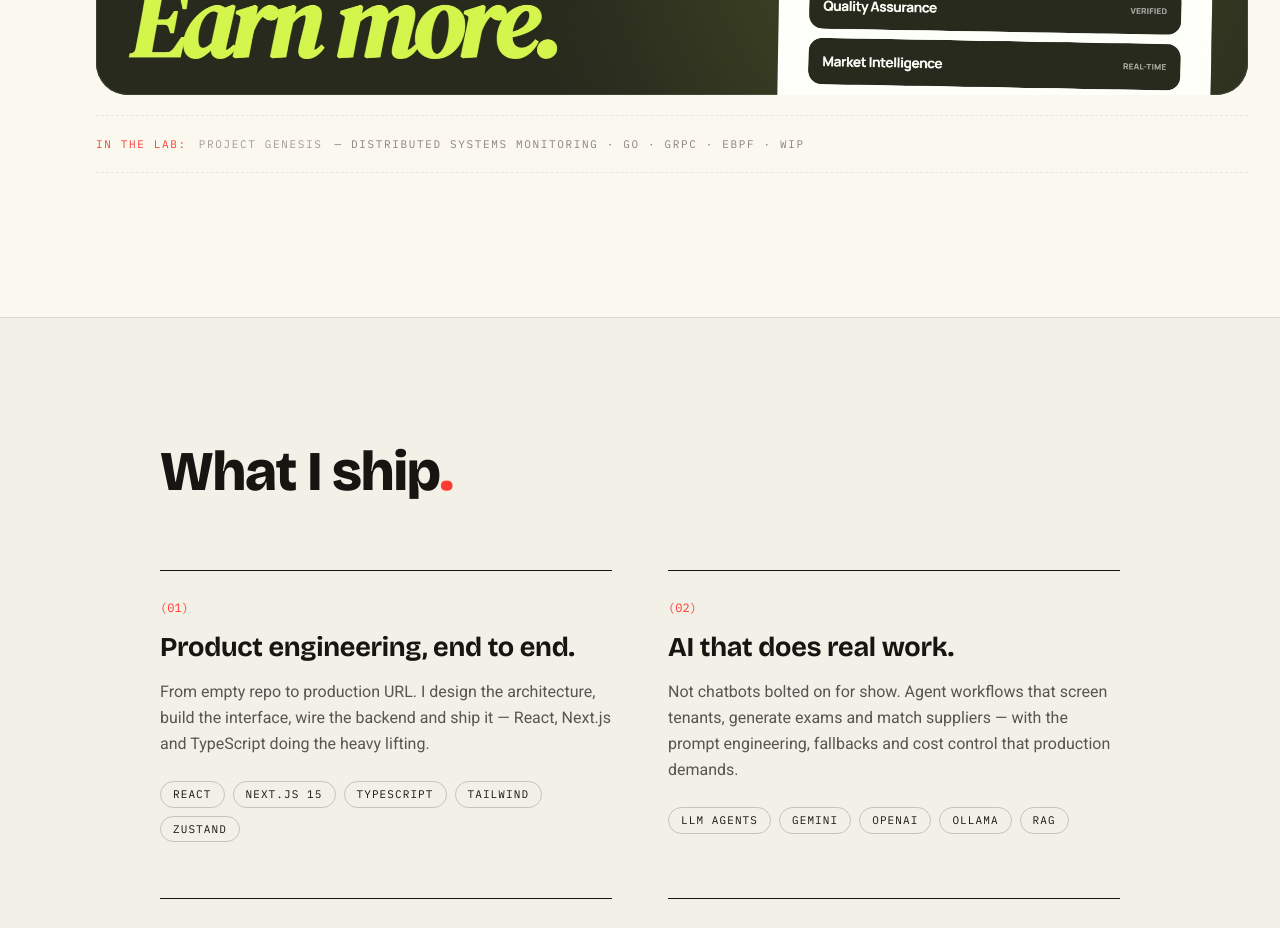
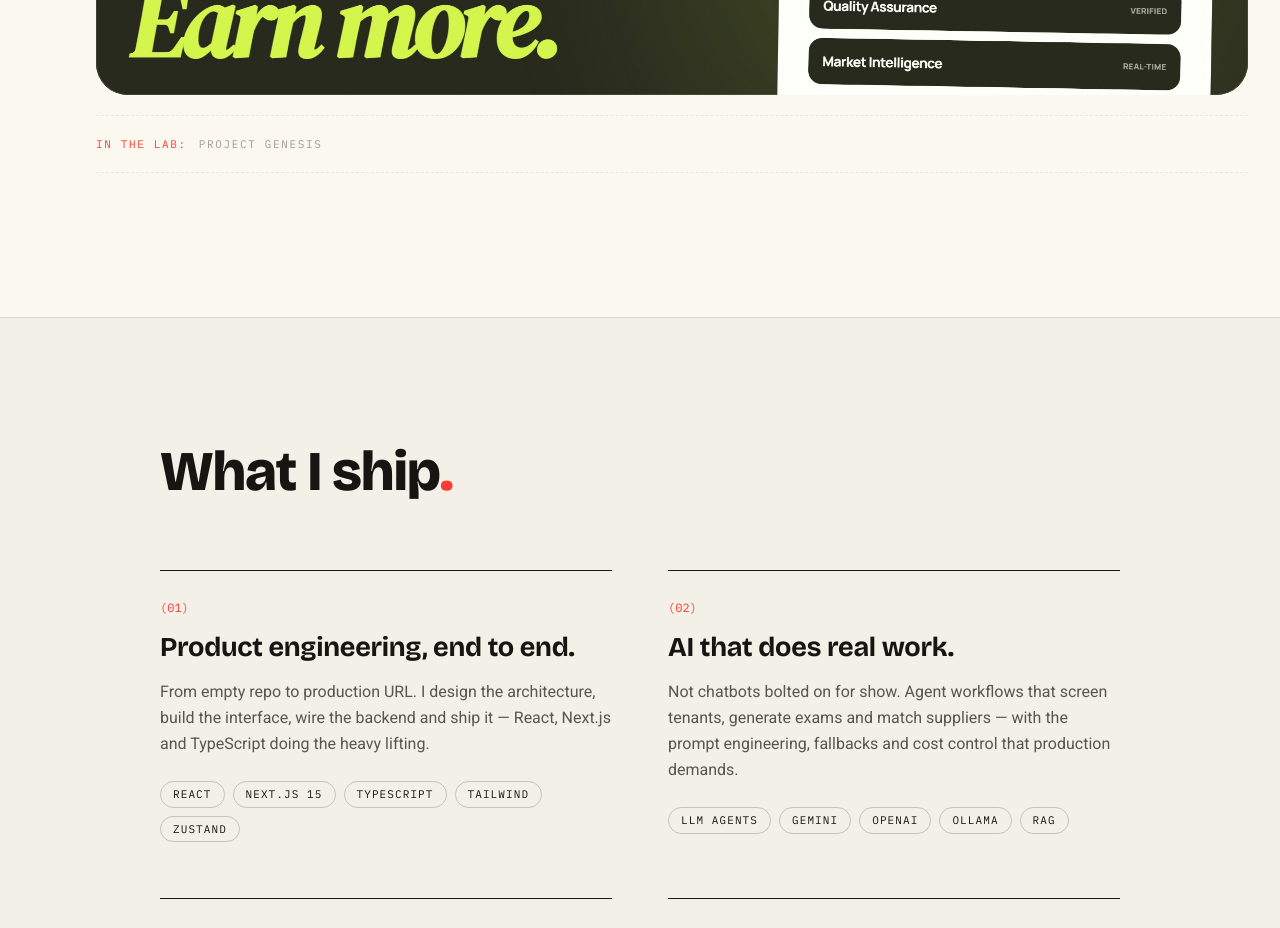
Before and after one commit to deepmroot/mandeep-portfolio, a React (Vite) app: page / in a window 1280 px wide. Shown: the part 5420-6348 px from the top of the page. Built offline with nearby package versions, Linux system fonts and the light colour scheme.

Commit message:
Remove in-the-lab tech-stack description span

```diff
--- a/src/appart-theme/Portfolio.jsx
+++ b/src/appart-theme/Portfolio.jsx
@@ -817,7 +817,6 @@ function Works() {
         >
           <span className="text-[#ff3c34]">In the lab:</span>
           <span className="text-current opacity-80">Project Genesis</span>
-          <span>— distributed systems monitoring · Go · gRPC · eBPF · WIP</span>
         </motion.div>
       </div>
     </section>
```
